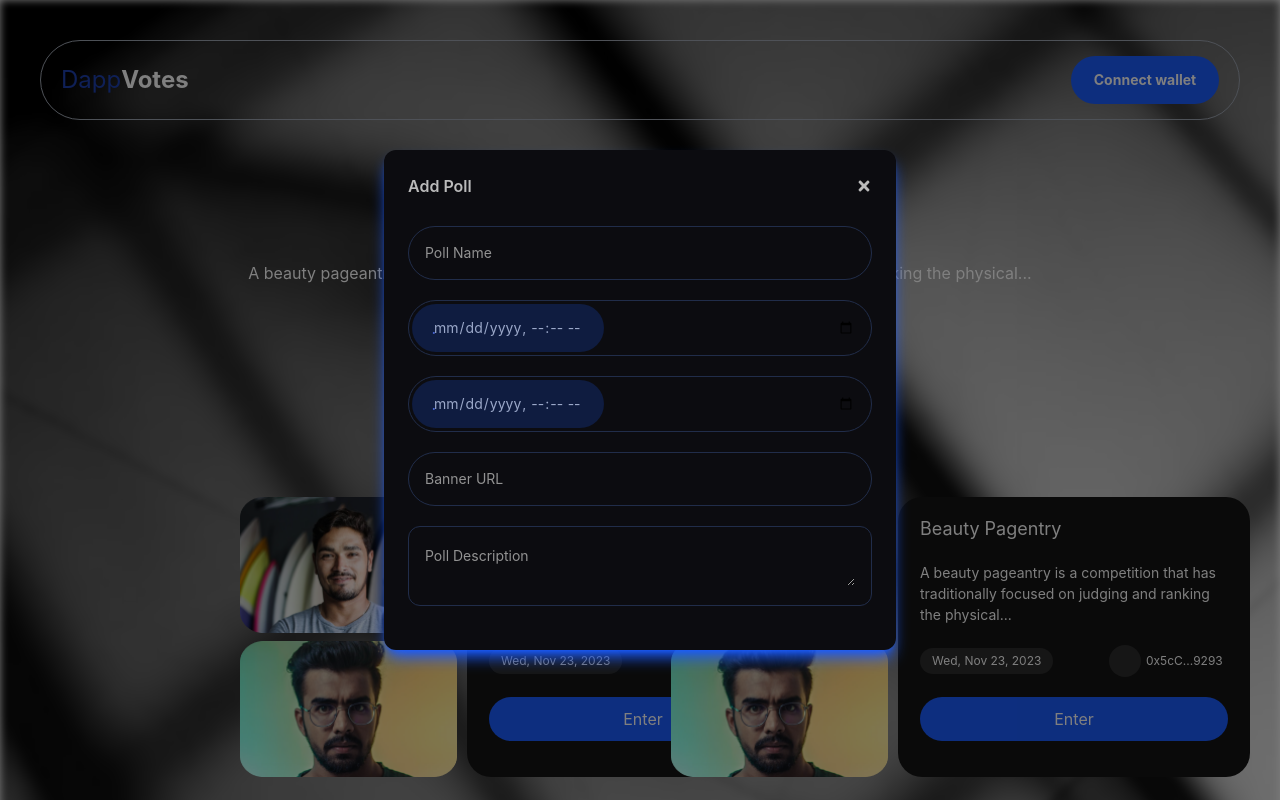
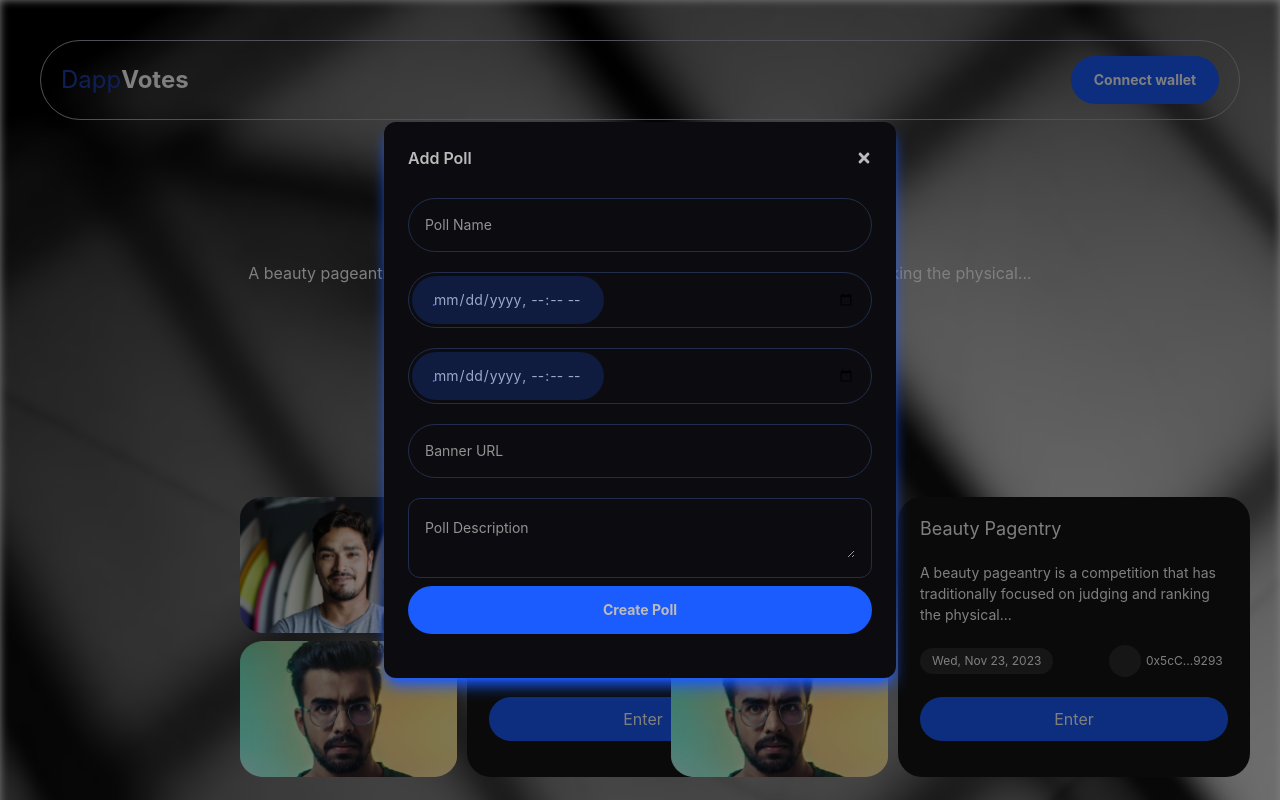
Before and after one commit to Kavorix/Dapp-Vote, a Next.js app: page / in a window 1280 px wide. Shown: the top 800 px of the page. Built offline with nearby package versions, Linux system fonts and the light colour scheme.

Commit message:
adds button to the form

```diff
--- a/components/CreatePoll.tsx
+++ b/components/CreatePoll.tsx
@@ -1,5 +1,5 @@
 import React from 'react'
-import { FaRegCalendarAlt, FaTimes } from 'react-icons/fa'
+import { FaTimes } from 'react-icons/fa'
 
 const CreatePoll = () => {
   return (
@@ -81,6 +81,13 @@ const CreatePoll = () => {
                 required
               ></textarea>
             </div>
+
+            <button
+              className="h-[48px] w-full block mt-2 px-3 rounded-full text-sm font-bold
+                transition-all duration-300 bg-[#1B5CFE] hover:bg-blue-500"
+            >
+              Create Poll
+            </button>
           </form>
         </div>
       </div>
```
